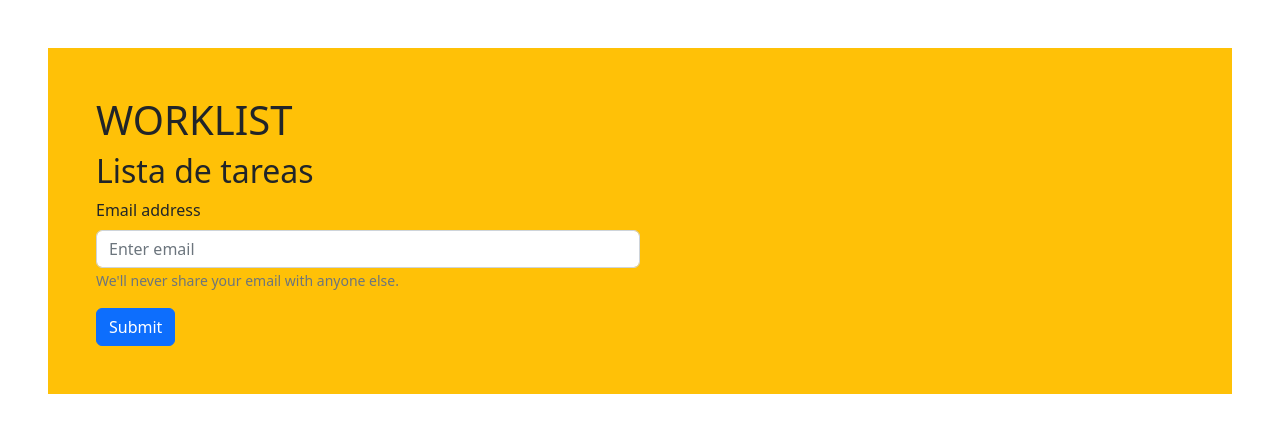
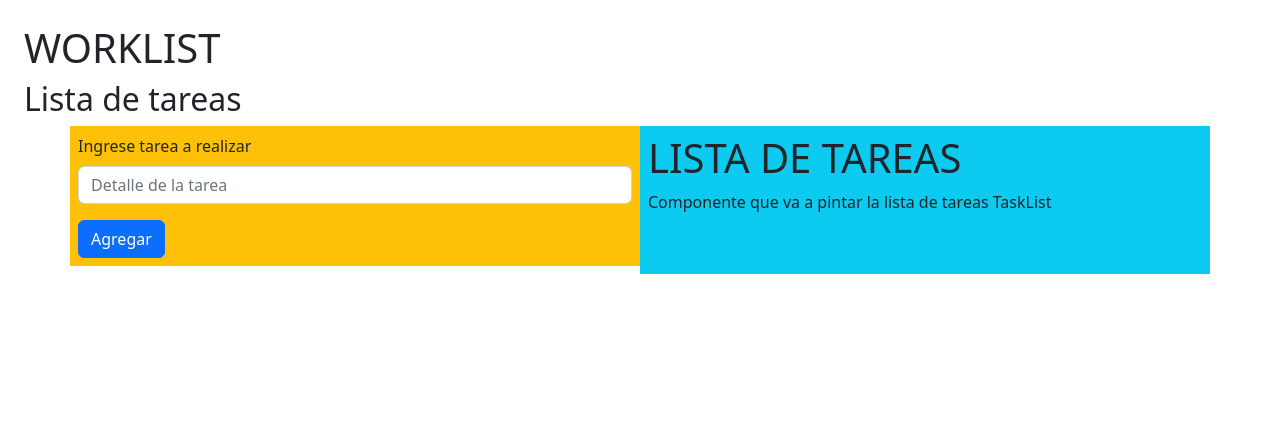
Before and after one commit to neo-fullstack-web/React-ToDo-list, a React (Create React App) app: page / in a window 1280 px wide. Shown: the top 432 px of the page. Built offline with nearby package versions, Linux system fonts and the light colour scheme.

Commit message:
TODO list working

```diff
--- a/package.json
+++ b/package.json
@@ -3,6 +3,9 @@
   "version": "0.1.0",
   "private": true,
   "dependencies": {
+    "@fortawesome/fontawesome-svg-core": "^6.2.1",
+    "@fortawesome/free-solid-svg-icons": "^6.2.1",
+    "@fortawesome/react-fontawesome": "^0.2.0",
     "@testing-library/jest-dom": "^5.16.5",
     "@testing-library/react": "^13.4.0",
     "@testing-library/user-event": "^13.5.0",
--- a/src/App.js
+++ b/src/App.js
@@ -2,17 +2,64 @@ import FormTareas from "./components/FormTareas";
 import Subtitulo from "./components/Subtitulo";
 import Titulo from "./components/Titulo";
 import "bootstrap/dist/css/bootstrap.min.css"
+import { Col, Container, Row } from "react-bootstrap";
+import { TaskList } from "./components/TaskList/TaskList";
+import { useState } from "react";
+
+const taskListConst = JSON.parse(localStorage.getItem('tasks')) || [];
+// [
+//   { detail: 'Lavar la ropa', id: 1001, done: true },
+//   { detail: 'Limpiar la habitación', id: 1002, done: false },
+//   { detail: 'Darle de comer a la gatita', id: 1003, done: false },
+//   { detail: 'Limpiar el auto', id: 1004, done: true },
+//   { detail: 'Cocinar la comida de mañana', id: 1005, done: false },
+// ]
 
 function App() {
 //Fuera del return va la logica de javaScript
+const [taskList, setTaskList] = useState(taskListConst);
+
+
+function addNewTask(task) {
+  const updList = taskList.map(t => t)
+  updList.push(task);
+  localStorage.setItem('tasks', JSON.stringify(updList))
+  setTaskList(updList)
+  // setTaskList([...taskList, task])
+}
+
+function deleteTask(idx) {
+  const arrayWithoutDeletedTask = taskList.filter(tarea => tarea.id !== idx);
+  localStorage.setItem('tasks', JSON.stringify(arrayWithoutDeletedTask))
+  setTaskList(arrayWithoutDeletedTask)
+}
+
+function setTaskDone(id) {
+  const taskUpd = taskList.find(tarea => tarea.id === id);
+  taskUpd.done = true;
+  setTaskList([...taskList])
+}
 
   return (
 //Debe tener un div padre para que se pueda leer el hmtl o podemos dejar sin contenedor padre. Ej: return(<h1>Lista de tareas</h1>)
 
-    <div className="bg-warning m-5 p-5">
+    <div className="p-4">
       <Titulo/>
       <Subtitulo/>
-      <FormTareas/>
+      <Container>
+        <Row>
+            {/* Columna de formulario  */}
+          <Col xs={12} lg={6} className="bg-warning p-2 mb-2">
+            <FormTareas agregarNuevaTareaDesdeHijo={addNewTask}    />
+          </Col>
+          <Col xs={12} lg={6} className="bg-info p-2">
+            <TaskList listaTareas={taskList} deleteTaskAppJs={deleteTask} setTaskDone={setTaskDone} />
+          </Col>
+        </Row>
+      </Container>
+
+
+
     </div>
   );
 }
--- a/src/components/FormTareas.js
+++ b/src/components/FormTareas.js
@@ -1,21 +1,33 @@
-import React from 'react';
-import Button from 'react-bootstrap/Button';
-import Form from 'react-bootstrap/Form';
+import React from "react";
+import Button from "react-bootstrap/Button";
+import Form from "react-bootstrap/Form";
 
-const FormTareas = () => {
+const FormTareas = (props) => {
+
+  function cargarTarea(e) {
+    e.preventDefault();
+    console.log(e.target.elements.taskDetail);
+
+
+    const newTask = {
+      id: Date.now(),
+      detail: e.target.elements.taskDetail.value,
+      done: false
+    }
+
+    props.agregarNuevaTareaDesdeHijo(newTask)
+  }
+
   return (
     <div>
-            <Form>
-                <Form.Group className="mb-3 w-50" controlId="formBasicEmail">
-                    <Form.Label>Email address</Form.Label>
-                    <Form.Control type="email" placeholder="Enter email" />
-                    <Form.Text className="text-muted">
-                        We'll never share your email with anyone else.
-                    </Form.Text>
+            <Form onSubmit={cargarTarea}>
+              <Form.Group className="mb-3" controlId="taskDetail">
+                <Form.Label>Ingrese tarea a realizar</Form.Label>
+                <Form.Control type="text" placeholder="Detalle de la tarea" />
               </Form.Group>
 
               <Button variant="primary" type="submit">
-                    Submit
+                Agregar
               </Button>
             </Form>
     </div>
--- /dev/null
+++ b/src/components/TaskItem/TaskItem.jsx
@@ -0,0 +1,23 @@
+import { faCheck, faSquareCheck, faTrash } from '@fortawesome/free-solid-svg-icons'
+import { FontAwesomeIcon } from '@fortawesome/react-fontawesome'
+import React from 'react'
+import { Button, ListGroupItem } from 'react-bootstrap'
+                        // destructuro las props
+export const TaskItem = ({tarea, deleteTask, setTaskDone}) => {
+  return (
+    <ListGroupItem className='d-flex'>
+        {tarea.detail}
+        <span className='ms-auto'>
+            {tarea.done
+                ? <FontAwesomeIcon icon={faCheck} />
+                : <Button variant="success" onClick={() => setTaskDone(tarea.id)}>
+                  <FontAwesomeIcon icon={faSquareCheck} />
+                </Button>
+            }
+            <Button variant='danger' onClick={() => deleteTask(tarea.id)}>
+              <FontAwesomeIcon icon={faTrash} />
+            </Button>
+        </span>
+      </ListGroupItem>
+  )
+}
--- /dev/null
+++ b/src/components/TaskList/TaskList.jsx
@@ -0,0 +1,27 @@
+
+import React from 'react'
+import { ListGroup } from 'react-bootstrap'
+import { TaskItem } from '../TaskItem/TaskItem'
+
+export const TaskList = (props) => {
+    console.log(props.listaTareas)
+  return (
+    <div>
+        <h1>LISTA DE TAREAS</h1>
+        Componente que va a pintar la lista de tareas
+        TaskList
+        <ListGroup>
+
+            {
+                props.listaTareas.map((tareaMap, index) => {
+                    return (
+                        <TaskItem tarea={tareaMap} key={tareaMap.id} deleteTask={props.deleteTaskAppJs} setTaskDone={props.setTaskDone}/>
+                    )
+            })}
+
+        </ListGroup>
+
+
+    </div>
+  )
+}
```
Also changed, not shown: src/pages/ToDoList/ToDoList.jsx (added), 1 other file (tests, documents, lock files or other folders). Lines whose indentation alone changed are shown as unchanged.
